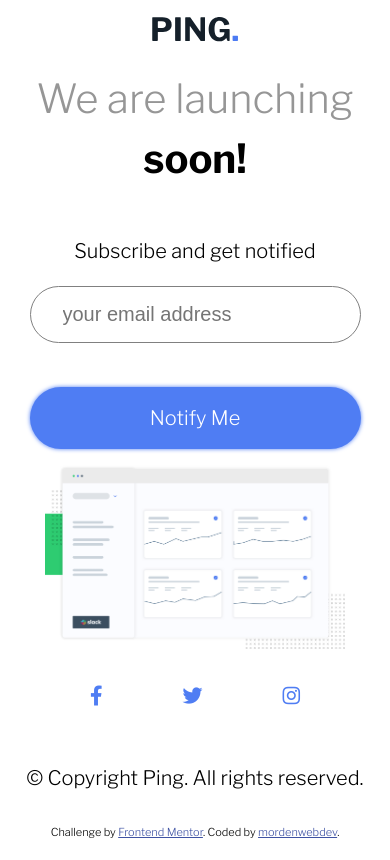
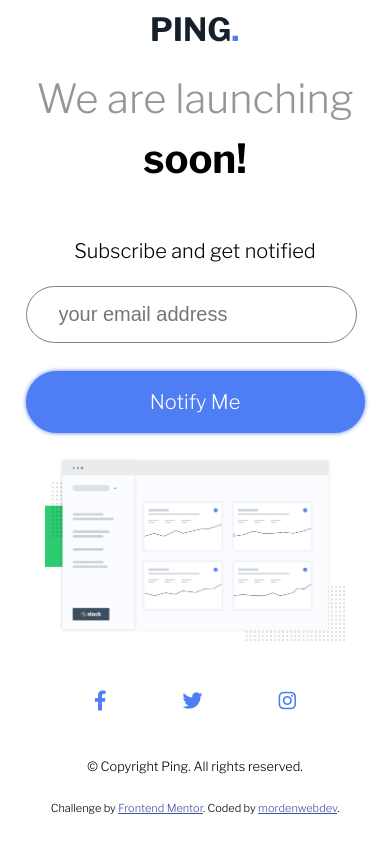
Before and after one commit to MordenWebDev/ping-coming-soon-page, a plain HTML site: page index.html in a window 390 px wide. Drawn offline with nearby package versions, Linux system fonts and the light colour scheme.

Commit message:
v3 of ping css fixed button block

```diff
--- a/style.css
+++ b/style.css
@@ -36,7 +36,7 @@
 
 }
 .btn:hover{
-   background-color: hsl(223, 100%, 70%);
+    background-color: hsl(223, 100%, 70%);
 }
 /* header style */
 header{
@@ -47,6 +47,7 @@
   justify-content: center;
   margin: 1rem;
   min-height: 400px;
+  margin-bottom: -1rem;
 }
 
 span{
@@ -63,22 +64,32 @@
 /* dashboard image */
 .dashboard{
     max-width: 600px;
+    margin: 1rem;
+margin-top: .5rem;
 }
 /* social icons */
 .icons{
     display: flex;
     justify-content: center;
 }
-.icons a {
-    padding: 1rem 1.5rem;
+.icons a i {
+  font-size: 1em;
+  padding: 18px 22px;
     margin: 1rem;
     border-radius: 50%;
     color: hsl(223, 87%, 63%);
+    text-align: center;
+
+
 }
-.icons a:hover{
+
+.icons a i:hover{
+    background-color: rgb(79, 125, 243);
     color:white;
-    background-color: hsl(223, 87%, 63%);
+
+
 }
+
 /* for red text */
 .red{
     color: hsl(354, 100%, 66%);
@@ -86,6 +97,20 @@
     align-self: flex-start;
     opacity: 0;
     margin-top: .3rem;
+}
+.box{
+    display:flex ;
+    flex-direction: column;
+    margin-right: .5rem;
+}
+.copyright{
+    font-size: .8rem;
+}
+
+
+form{
+    display: flex;
+    align-items: flex-start;
 }
 
 /* media querry */
@@ -98,12 +123,20 @@
         flex-wrap: wrap;
 
     }
+    form {
+        display: flex;
+        flex-direction: column;
+        align-items: center;
+        margin-top: 0em;
+     }
     header{
         text-align: center;
+        margin: 1rem;
     }
     .btn{
         display: block;
-        margin-top: 1rem;
+        margin-top: 0;
+        width: 100%;
     }
     section p{
         text-align: center;
@@ -111,5 +144,12 @@
     .dashboard{
         max-width: 300px;
     }
+    .red{
+        margin-bottom: 0%;
+        text-align: center;
+    }
+    .copyright{
+        font-size: .8rem;
+    }
 
   }
```
